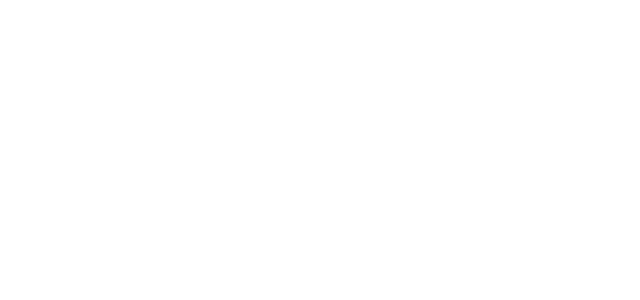
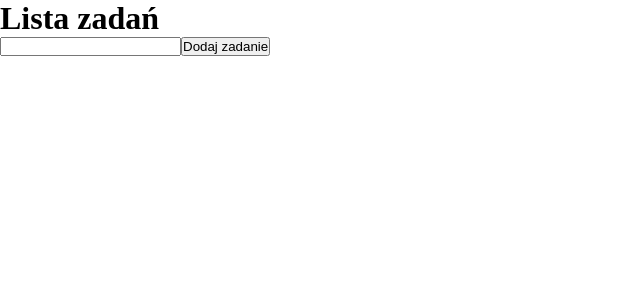
Before and after one commit to villagef/tasks_app, a React (Create React App) app: page / in a window 1280 px wide. Shown: the top 300 px of the page, without its empty margins (0-640 px from the left). Built offline with nearby package versions, Linux system fonts and the light colour scheme.

Commit message:
get input value from input and add unique id

```diff
--- a/src/App.css
+++ b/src/App.css
@@ -0,0 +1,10 @@
+* {
+  margin: 0;
+  padding: 0;
+  box-sizing: border-box;
+}
+
+body {
+  width: 100vw;
+  min-height: 100vh;
+}
--- a/src/App.js
+++ b/src/App.js
@@ -1,8 +1,47 @@
 import './App.css';
+import {useState, useEffect} from 'react';
+
 
 function App() {
+  const [inputValue, setInpuValue] = useState('');
+  const [tasks, setTasks] = useState([]);
+  let randomId = Math.random() * 1000;
+  console.log(tasks);
+
+
+
+
+  const handleInput = (e) => {
+    setInpuValue(e.target.value);
+    console.log(e.target.value);
+
+  }
+
+  const handleSubmit = (e) => {
+    e.preventDefault();
+    setTasks([...tasks, {text: inputValue, isDone: false, id: randomId}]);
+    setInpuValue('')
+  }
+
   return (
     <div className="App">
+      <h1>Lista zadań</h1>
+      <div className="listsWrapper">
+        <div className="col-right">
+
+        </div>
+        <div className="col-left">
+
+        </div>
+        <div className="inputWrapper">
+        <form>
+            <input value={inputValue} onChange={handleInput} type="text" className="input"/>
+            <button onClick={handleSubmit} type="submit" className="button">
+                Dodaj zadanie
+            </button>
+        </form>
+        </div>
+      </div>
 
     </div>
   );
```
Also changed, not shown: 1 other file (tests, documents, lock files or other folders).
